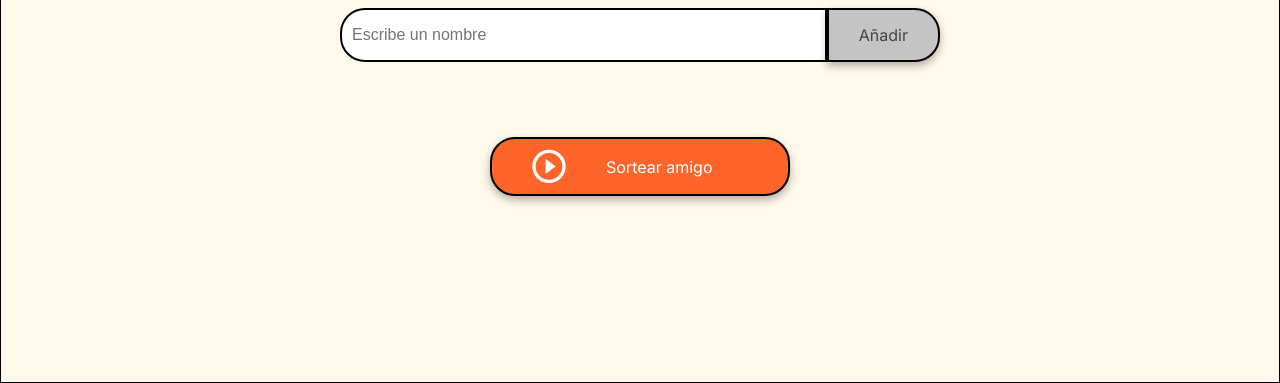
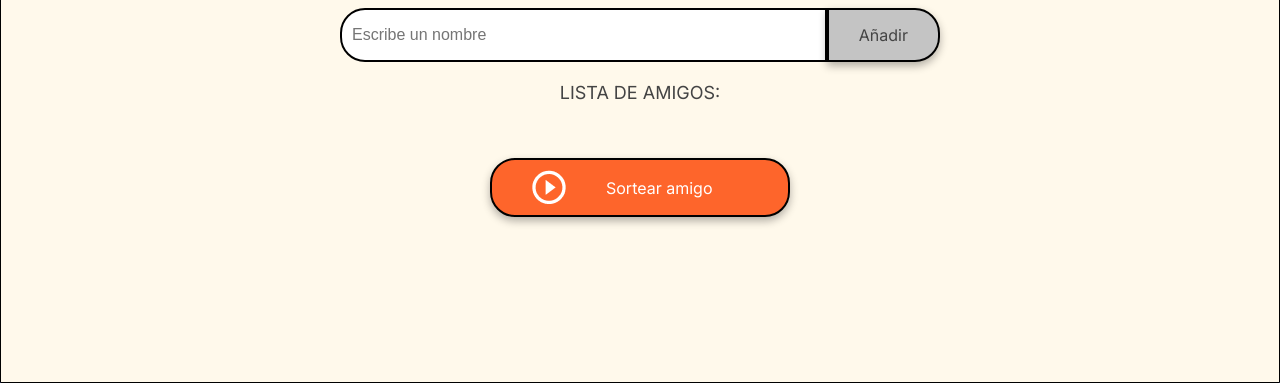
Before and after one commit to Orlando-P-H/challenge-amigo-secreto_esp-main, a plain HTML site: page index.html in a window 1280 px wide. Both pictures are taken after a click on the button "Añadir". Shown: the part 417-800 px from the top of the page. Drawn offline with Linux system fonts and the light colour scheme.

Commit message:
Funcionalidad_agregar_nombres

```diff
--- a/app.js
+++ b/app.js
@@ -1 +1,29 @@
 // El principal objetivo de este desafío es fortalecer tus habilidades en lógica de programación. Aquí deberás desarrollar la lógica para resolver el problema.
+
+let amigos = [];
+
+//1.Agregar nombres.
+
+function agregarAmigo()
+{
+    //Guardamos el nombre capturado en una variable.
+    let nombre = document.querySelector(".input-name").value;
+
+    //Lo agregamos a la lista.
+    amigos.push(nombre);
+
+    console.log(amigos);
+
+    //Actualizamos la lista ul con el nuevo amigo agregado.
+    let lista = document.getElementById("listaAmigos");
+    // Eliminar solo los <li>(Limpiar la lista antes de actualizarla.)
+    let elementosLi = lista.querySelectorAll("li");
+    elementosLi.forEach(li => li.remove());
+
+    //Recorremos la lista y agregamos cada elemento a la lista ul.
+    amigos.forEach((amigo, index) => {
+        let li = document.createElement("li"); // Crear un elemento <li>
+        li.textContent = amigo; // Agregar el texto del amigo
+        lista.appendChild(li); // Agregar el <li> al <ul>
+      });
+}
--- a/index.html
+++ b/index.html
@@ -24,7 +24,9 @@
                 <button class="button-add" onclick="agregarAmigo()">Añadir</button>
             </div>
 
-            <ul id="listaAmigos" class="name-list" aria-labelledby="listaAmigos" role="list"></ul>
+            <ul id="listaAmigos" class="name-list" aria-labelledby="listaAmigos" role="list">
+                <span>LISTA DE AMIGOS:</span>
+            </ul>
             <ul id="resultado" class="result-list" aria-live="polite"></ul>
 
             <div class="button-container">
```
